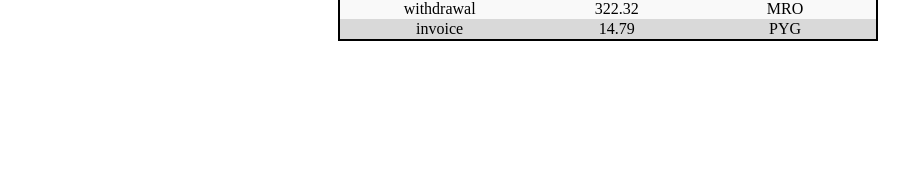
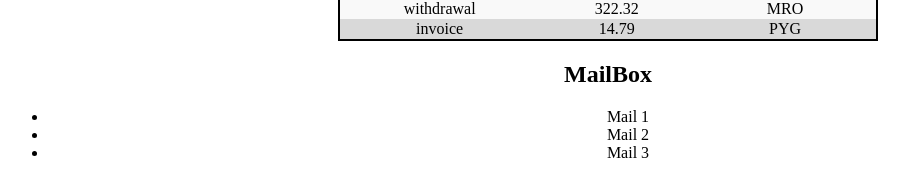
Before and after one commit to YelyzavetaMala/react, a React (Vite) app: page / in a window 1280 px wide. Shown: the part 1358-1554 px from the top of the page, without its empty margins (32-946 px from the left). Before the commit the page ends 1439 px from the top, so only its background shows below. Built offline with nearby package versions, Linux system fonts and the light colour scheme; the HTML template or start-up script is replaced by a standard one.

Commit message:
Lesson 2 1/5

```diff
--- a/src/App.jsx
+++ b/src/App.jsx
@@ -5,6 +5,7 @@ import friends from "./friends.json";
 import FriendList from "./components/FriendList/FriendList";
 import TransactionHistory from "./components/TransactionHistory/TransactionHistory";
 import transactions from "./transactions.json";
+import MailBox from "./components/MailBox";
 
 function App() {
   return (
@@ -23,6 +24,7 @@ function App() {
       </div>
       <FriendList friends={friends} />
       <TransactionHistory items={transactions} />
+      <MailBox />
     </>
   );
 }
```
